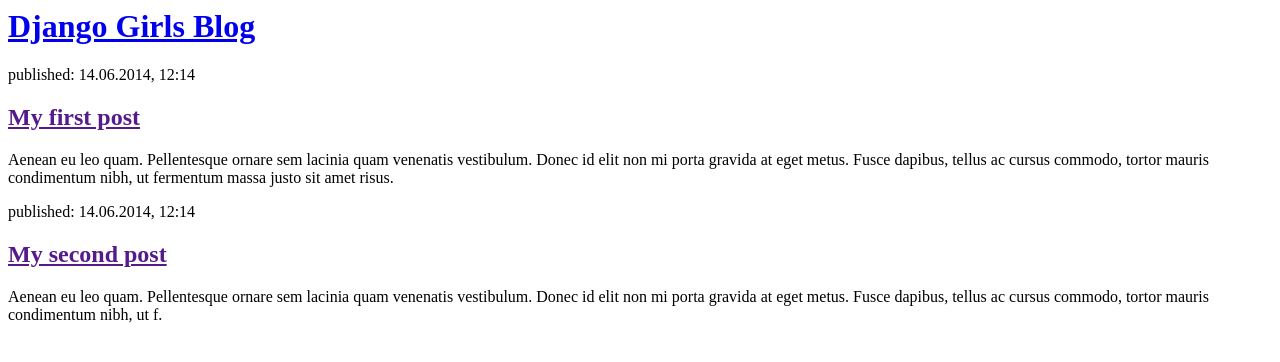
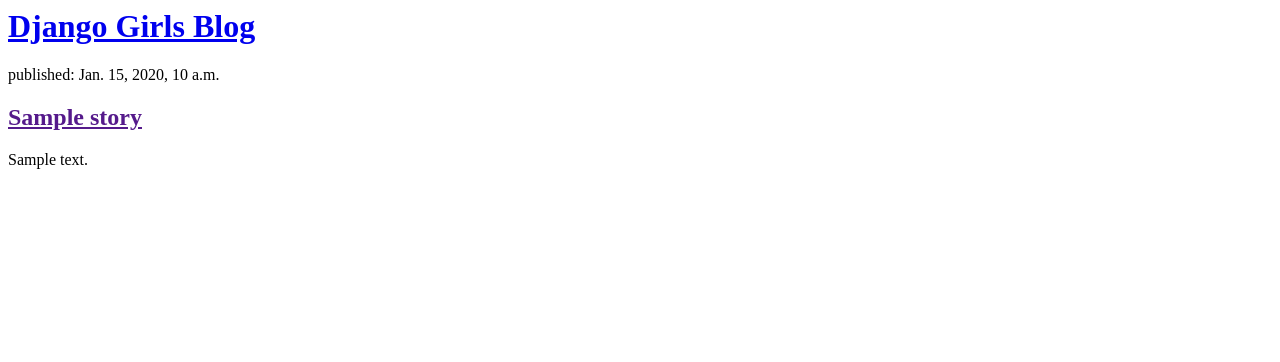
Before and after one commit to jadeovata/first-django, a Django app: page / in a window 1280 px wide. Shown: the top 362 px of the page. Run offline with Django 3.2, Linux system fonts and the light colour scheme; tables that the repository leaves empty hold one stand-in row (values such as "Sample post").

Commit message:
modify template

```diff
--- a/blog/templates/blog/story_list.html
+++ b/blog/templates/blog/story_list.html
@@ -3,20 +3,19 @@
     <title>My Stories</title>
 </head>
 <body>
-    <div>
-        <h1><a href="/">Django Girls Blog</a></h1>
-    </div>
+  <div>
+      <h1><a href="/">Django Girls Blog</a></h1>
+  </div>
 
-    <div>
-        <p>published: 14.06.2014, 12:14</p>
-        <h2><a href="">My first post</a></h2>
-        <p>Aenean eu leo quam. Pellentesque ornare sem lacinia quam venenatis vestibulum. Donec id elit non mi porta gravida at eget metus. Fusce dapibus, tellus ac cursus commodo, tortor mauris condimentum nibh, ut fermentum massa justo sit amet risus.</p>
-    </div>
+  {% for story in stories %}
+  <div>
+      <p>published: {{ story.published}}</p>
+      <h2><a href="">{{ story.title}}</a></h2>
+      <p>{{ story.text|linebreaksbr}}</p>
+  </div>
+  {% endfor %}
 
-    <div>
-        <p>published: 14.06.2014, 12:14</p>
-        <h2><a href="">My second post</a></h2>
-        <p>Aenean eu leo quam. Pellentesque ornare sem lacinia quam venenatis vestibulum. Donec id elit non mi porta gravida at eget metus. Fusce dapibus, tellus ac cursus commodo, tortor mauris condimentum nibh, ut f.</p>
-    </div>
+
+
 </body>
 </html>
--- a/blog/views.py
+++ b/blog/views.py
@@ -1,5 +1,8 @@
 from django.shortcuts import render
+from django.utils import timezone
+from .models import Story
 
 # Create your views here.
 def story_list(request):
-    return render(request,'blog/story_list.html',{})
+    stories = Story.objects.order_by('created')
+    return render(request,'blog/story_list.html',{'stories':stories})
```
